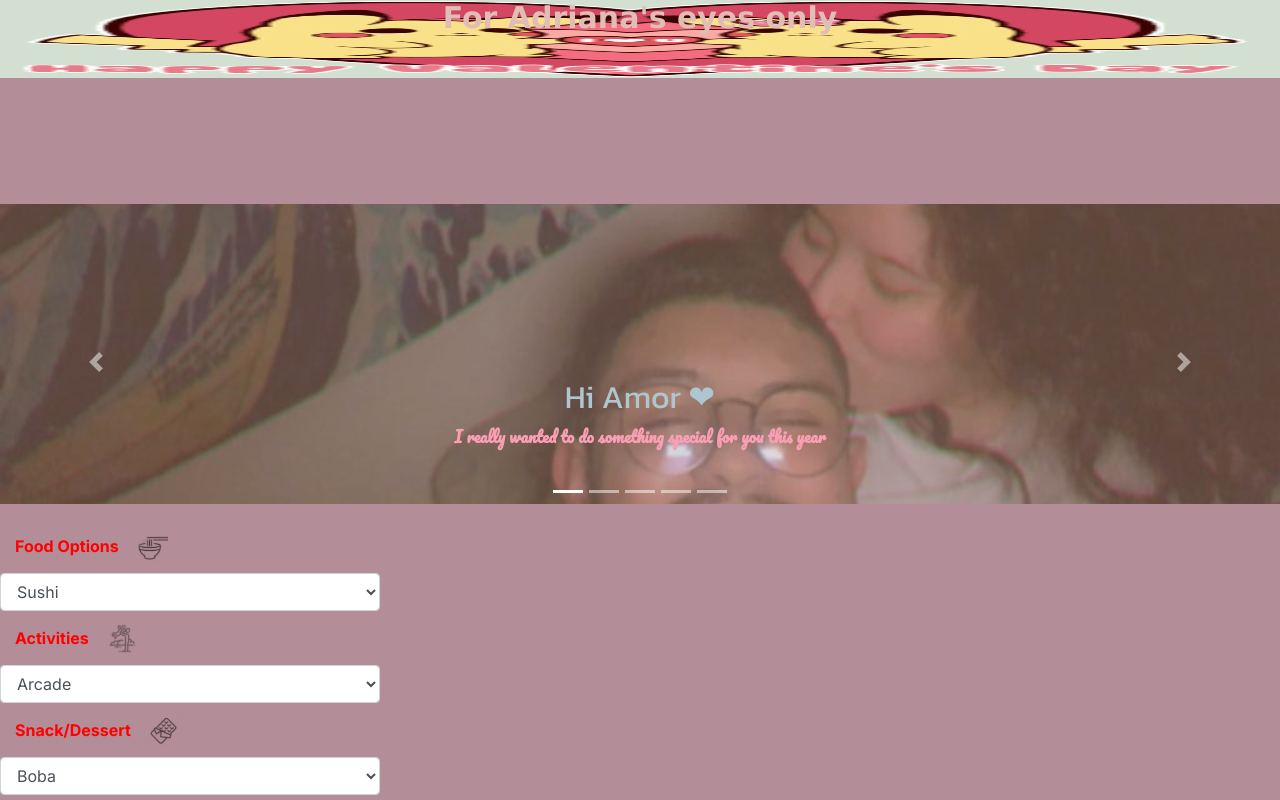
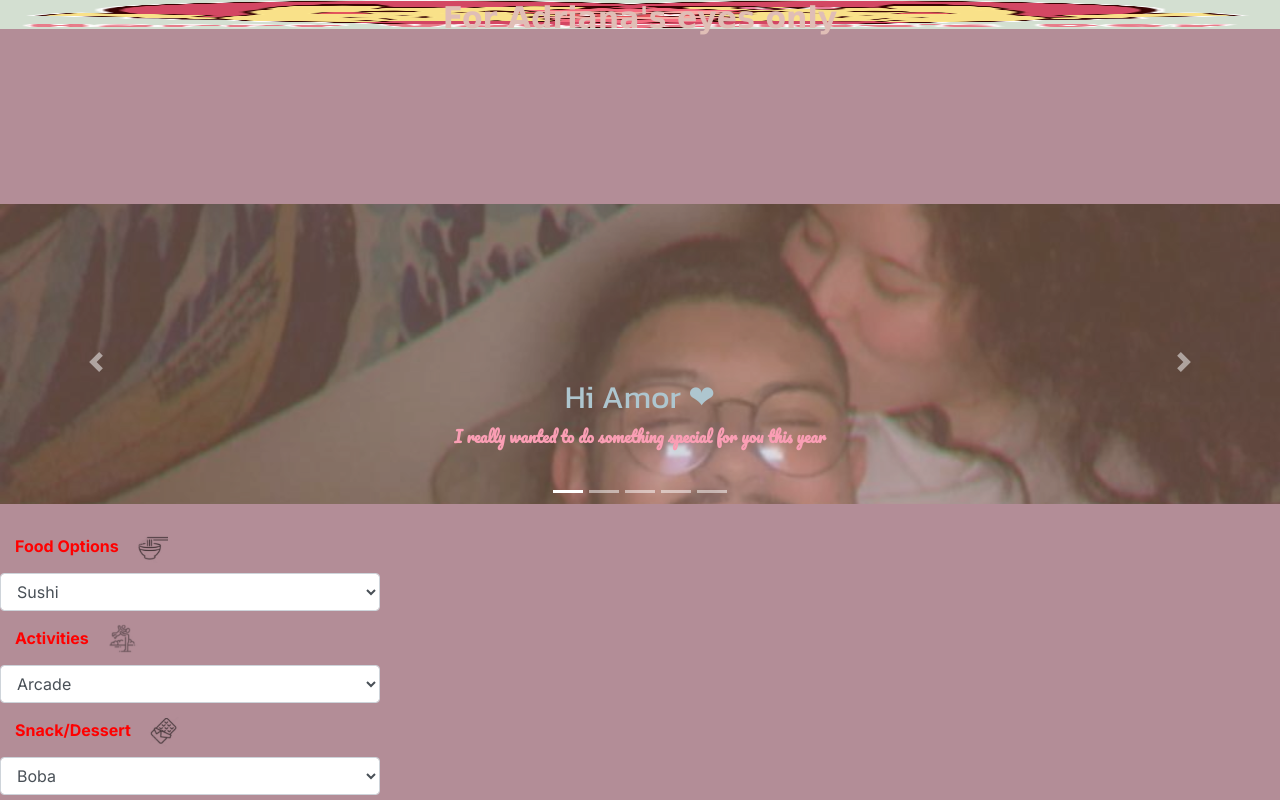
Before and after one commit to SantiagoLacera/Valentine.io, a plain HTML site: page index.html in a window 1280 px wide. Shown: the top 800 px of the page. Drawn offline with nearby package versions, Linux system fonts and the light colour scheme.

Commit message:
Update style.css

```diff
--- a/style.css
+++ b/style.css
@@ -13,7 +13,7 @@ h1 {
   padding-bottom: 160px;
   background-repeat: no-repeat;
   background-attachment: fixed;
-  background-size: 100% 40%;
+  background-size: 100% 15%;
   font-family: "Lucida Sans", "Lucida Sans Regular", "Lucida Grande",
     "Lucida Sans Unicode", Geneva, Verdana, sans-serif;
   background-image: url("Images/Vday.gif");
```
